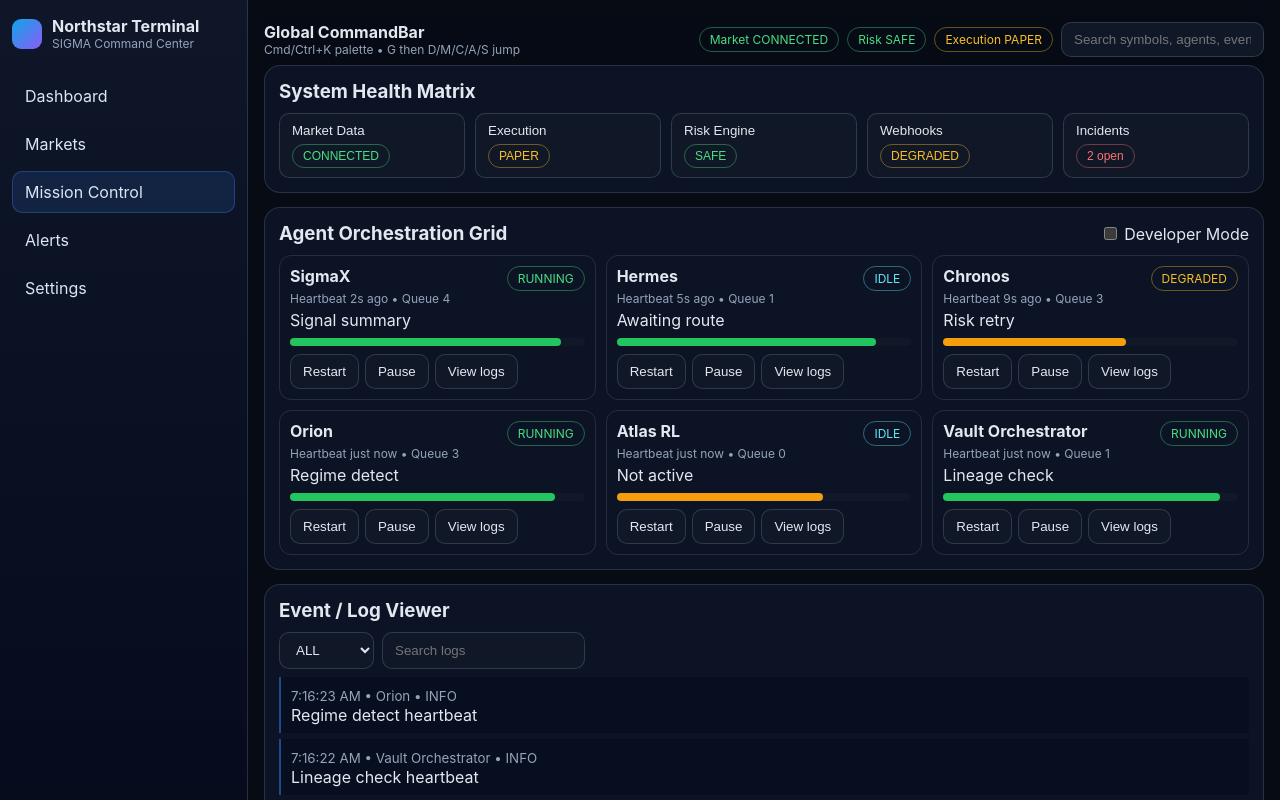
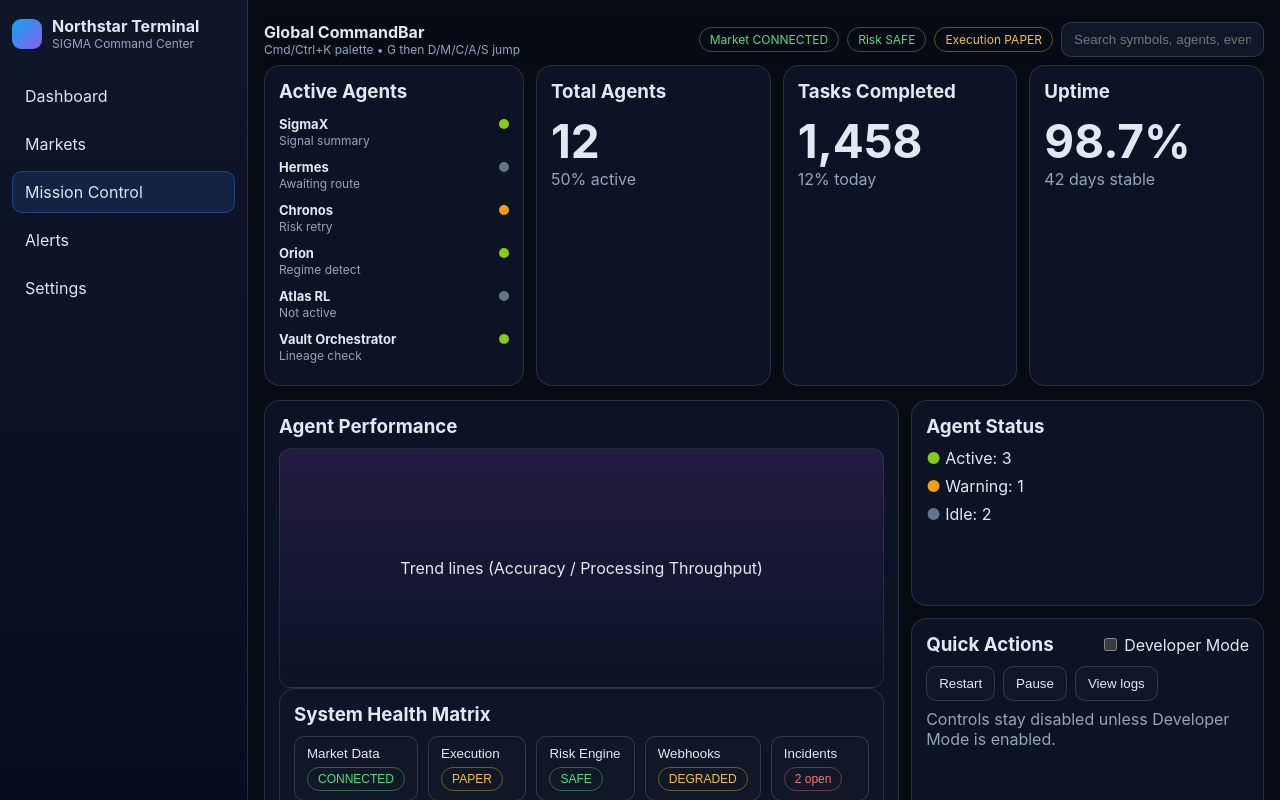
Before and after one commit to Kainiko943/hfh, a React (Vite) app: page /mission-control in a window 1280 px wide. Shown: the top 800 px of the page. Built offline with nearby package versions, Linux system fonts and the light colour scheme.

Commit message:
feat: redesign alerts and mission control with richer inspired layouts

```diff
--- a/src/pages/AlertsPage.tsx
+++ b/src/pages/AlertsPage.tsx
@@ -1,10 +1,53 @@
+import { useMemo, useState, useSyncExternalStore } from 'react'
 import { CardShell } from '../components/CardShell'
+import { marketStore } from '../state/mockStream'
+
+function SignalCard({ symbol, confidence, side }: { symbol: string; confidence: number; side: 'BUY' | 'SELL' }) {
+  const buy = side === 'BUY'
+  return (
+    <article style={{
+      border: '1px solid rgba(148,163,184,.16)', borderRadius: 12, padding: 12,
+      background: `linear-gradient(180deg, rgba(30,41,59,.9), ${buy ? 'rgba(34,197,94,.45)' : 'rgba(239,68,68,.45)'})`,
+      minHeight: 220,
+    }}>
+      <div className="muted" style={{ fontSize: 12 }}>{buy ? 'Buy Limit' : 'Sell Limit'}</div>
+      <h3 style={{ margin: '8px 0 10px' }}>{symbol}</h3>
+      <div style={{ fontSize: 12, lineHeight: 1.7 }}>
+        <div>Confidence <strong>{confidence}%</strong></div>
+        <div>Entry <strong>{(100 + confidence / 10).toFixed(2)}</strong></div>
+        <div>Stop <strong>{(98 + confidence / 11).toFixed(2)}</strong></div>
+        <div>Target <strong>{(104 + confidence / 9).toFixed(2)}</strong></div>
+      </div>
+      <button className="btn" style={{ width: '100%', marginTop: 14, background: 'rgba(255,255,255,.06)' }}>{side}</button>
+    </article>
+  )
+}
 
 export function AlertsPage() {
+  const symbols = useSyncExternalStore(marketStore.subscribe, marketStore.getSnapshot)
+  const [mode, setMode] = useState<'Tabs' | 'List'>('Tabs')
+  const [confidenceFilter, setConfidenceFilter] = useState(60)
+
+  const cards = useMemo(() => symbols.slice(0, 10).map((s, i) => ({
+    symbol: s.symbol.replace('USDT', ''),
+    confidence: Math.max(20, Math.min(95, Math.round(55 + s.change24h * 12 + i * 2))),
+    side: (s.change24h >= 0 ? 'BUY' : 'SELL') as 'BUY' | 'SELL',
+  })).filter((c) => c.confidence >= confidenceFilter), [symbols, confidenceFilter])
+
   return (
     <div className="page-grid">
-      <CardShell title="Alerts Center">
-        <p className="muted">Route-specific page for alert rules, delivery channels, and incident notifications.</p>
+      <CardShell title="Signal Grid" action={<span className="muted">High-confidence alert cards</span>}>
+        <div style={{ display: 'grid', gridTemplateColumns: '1fr auto auto auto auto', gap: 8, marginBottom: 12 }}>
+          <button className="btn" onClick={() => setMode('Tabs')} style={{ background: mode === 'Tabs' ? 'rgba(59,130,246,.2)' : undefined }}>Tabs</button>
+          <button className="btn" onClick={() => setMode('List')} style={{ background: mode === 'List' ? 'rgba(59,130,246,.2)' : undefined }}>List</button>
+          <label className="muted" style={{ alignSelf: 'center' }}>Confidence</label>
+          <input type="range" min={0} max={100} value={confidenceFilter} onChange={(e) => setConfidenceFilter(Number(e.target.value))} />
+          <div className="muted" style={{ alignSelf: 'center' }}>{confidenceFilter}%</div>
+        </div>
+
+        <div style={{ display: 'grid', gridTemplateColumns: 'repeat(5, minmax(180px,1fr))', gap: 10 }}>
+          {cards.map((c) => <SignalCard key={c.symbol} symbol={c.symbol} confidence={c.confidence} side={c.side} />)}
+        </div>
       </CardShell>
     </div>
   )
--- a/src/pages/MissionControlPage.tsx
+++ b/src/pages/MissionControlPage.tsx
@@ -12,41 +12,88 @@ export function MissionControlPage() {
   const [severity, setSeverity] = useState<'ALL' | 'INFO' | 'WARN' | 'ERROR'>('ALL')
   const [query, setQuery] = useState('')
 
-  const filteredLogs = useMemo(() => logs.filter((l) => (severity === 'ALL' || l.severity === severity) && l.message.toLowerCase().includes(query.toLowerCase())), [logs, severity, query])
+  const filteredLogs = useMemo(
+    () => logs.filter((l) => (severity === 'ALL' || l.severity === severity) && l.message.toLowerCase().includes(query.toLowerCase())),
+    [logs, severity, query],
+  )
+
+  const counts = {
+    active: agents.filter((a) => a.status === 'RUNNING').length,
+    warn: agents.filter((a) => a.status === 'DEGRADED').length,
+    idle: agents.filter((a) => a.status === 'IDLE').length,
+  }
 
   return (
     <div className="page-grid">
+      <div style={{ display: 'grid', gridTemplateColumns: '260px repeat(3, 1fr)', gap: 12 }}>
+        <CardShell title="Active Agents">
+          {agents.slice(0, 6).map((a) => (
+            <div key={a.id} style={{ display: 'flex', justifyContent: 'space-between', marginBottom: 8 }}>
+              <div>
+                <strong style={{ fontSize: 13 }}>{a.id}</strong>
+                <div className="muted" style={{ fontSize: 12 }}>{a.action}</div>
+              </div>
+              <span style={{ width: 10, height: 10, marginTop: 6, borderRadius: 99, background: a.status === 'RUNNING' ? '#84cc16' : a.status === 'DEGRADED' ? '#f59e0b' : '#64748b' }} />
+            </div>
+          ))}
+        </CardShell>
+
+        <CardShell title="Total Agents"><div style={{ fontSize: 46, fontWeight: 700 }}>12</div><div className="muted">{Math.round((counts.active / 6) * 100)}% active</div></CardShell>
+        <CardShell title="Tasks Completed"><div style={{ fontSize: 46, fontWeight: 700 }}>1,458</div><div className="muted">12% today</div></CardShell>
+        <CardShell title="Uptime"><div style={{ fontSize: 46, fontWeight: 700 }}>98.7%</div><div className="muted">42 days stable</div></CardShell>
+      </div>
+
+      <div style={{ display: 'grid', gridTemplateColumns: '1.8fr 1fr', gap: 12 }}>
+        <CardShell title="Agent Performance">
+          <div style={{ height: 240, borderRadius: 12, border: '1px solid rgba(148,163,184,.16)', background: 'linear-gradient(180deg, rgba(168,85,247,.14), rgba(15,23,42,.2))', display: 'flex', alignItems: 'center', justifyContent: 'center' }}>
+            Trend lines (Accuracy / Processing Throughput)
+          </div>
+
           <CardShell title="System Health Matrix">
             <div style={{ display: 'grid', gridTemplateColumns: 'repeat(5,1fr)', gap: 10 }}>
               {[
                 ['Market Data', 'CONNECTED', 'success'], ['Execution', 'PAPER', 'warn'], ['Risk Engine', 'SAFE', 'success'], ['Webhooks', 'DEGRADED', 'warn'], ['Incidents', '2 open', 'error'],
-          ].map(([k, v, tone]) => <button key={String(k)} className="btn" onClick={() => setDrawer(String(k))} style={{ textAlign: 'left' }}><div>{k}</div><div style={{ marginTop: 6 }}><StatusPill label={String(v)} tone={tone as any} /></div></button>)}
+              ].map(([k, v, tone]) => (
+                <button key={String(k)} className="btn" onClick={() => setDrawer(String(k))} style={{ textAlign: 'left' }}>
+                  <div>{k}</div>
+                  <div style={{ marginTop: 6 }}><StatusPill label={String(v)} tone={tone as any} /></div>
+                </button>
+              ))}
+            </div>
+          </CardShell>
+        </CardShell>
+
+        <div style={{ display: 'grid', gap: 12 }}>
+          <CardShell title="Agent Status">
+            <div style={{ display: 'grid', gap: 8 }}>
+              <div><span style={{ color: '#84cc16' }}>●</span> Active: {counts.active}</div>
+              <div><span style={{ color: '#f59e0b' }}>●</span> Warning: {counts.warn}</div>
+              <div><span style={{ color: '#64748b' }}>●</span> Idle: {counts.idle}</div>
             </div>
           </CardShell>
 
-      <CardShell title="Agent Orchestration Grid" action={<label><input type="checkbox" checked={devMode} onChange={(e) => setDevMode(e.target.checked)} /> Developer Mode</label>}>
-        <div style={{ display: 'grid', gridTemplateColumns: 'repeat(3,1fr)', gap: 10 }}>
-          {agents.map((a) => (
-            <div key={a.id} style={{ border: '1px solid rgba(148,163,184,.18)', borderRadius: 12, padding: 10 }}>
-              <div style={{ display: 'flex', justifyContent: 'space-between' }}><strong>{a.id}</strong><StatusPill label={a.status} tone={a.status === 'RUNNING' ? 'success' : a.status === 'DEGRADED' ? 'warn' : 'info'} /></div>
-              <div className="muted" style={{ fontSize: 12 }}>Heartbeat {a.heartbeat} • Queue {a.queue}</div>
-              <div style={{ marginTop: 4 }}>{a.action}</div>
-              <div style={{ height: 8, borderRadius: 6, background: '#111827', marginTop: 8 }}><div style={{ width: `${a.health}%`, height: '100%', borderRadius: 6, background: a.health > 80 ? '#22c55e' : '#f59e0b' }} /></div>
-              <div style={{ display: 'flex', gap: 6, marginTop: 8 }}>
+          <CardShell title="Quick Actions" action={<label><input type="checkbox" checked={devMode} onChange={(e) => setDevMode(e.target.checked)} /> Developer Mode</label>}>
+            <div style={{ display: 'flex', gap: 8 }}>
               {['Restart', 'Pause', 'View logs'].map((c) => <button key={c} className="btn" disabled={!devMode}>{c}</button>)}
             </div>
+            <div className="muted" style={{ marginTop: 8 }}>Controls stay disabled unless Developer Mode is enabled.</div>
+          </CardShell>
         </div>
-          ))}
       </div>
-      </CardShell>
 
       <CardShell title="Event / Log Viewer">
         <div style={{ display: 'flex', gap: 8, marginBottom: 8 }}>
           <select className="select" value={severity} onChange={(e) => setSeverity(e.target.value as any)}><option>ALL</option><option>INFO</option><option>WARN</option><option>ERROR</option></select>
           <input className="input" value={query} onChange={(e) => setQuery(e.target.value)} placeholder="Search logs" />
+          <button className="btn">Newest on top</button>
         </div>
-        <div style={{ maxHeight: 280, overflow: 'auto' }}>
-          {filteredLogs.map((l, i) => <div key={i} style={{ borderLeft: '2px solid rgba(59,130,246,.5)', padding: '8px 10px', marginBottom: 6, background: 'rgba(2,6,23,.35)' }}><small className="muted">{l.ts} • {l.agent} • {l.severity}</small><div>{l.message}</div></div>)}
+        <div style={{ maxHeight: 260, overflow: 'auto' }}>
+          {filteredLogs.map((l, i) => (
+            <div key={i} style={{ borderLeft: '2px solid rgba(59,130,246,.5)', padding: '8px 10px', marginBottom: 6, background: 'rgba(2,6,23,.35)' }}>
+              <small className="muted">{l.ts} • {l.agent} • {l.severity}</small>
+              <div>{l.message}</div>
+            </div>
+          ))}
         </div>
       </CardShell>
 
```
Lines whose indentation alone changed are shown as unchanged.
